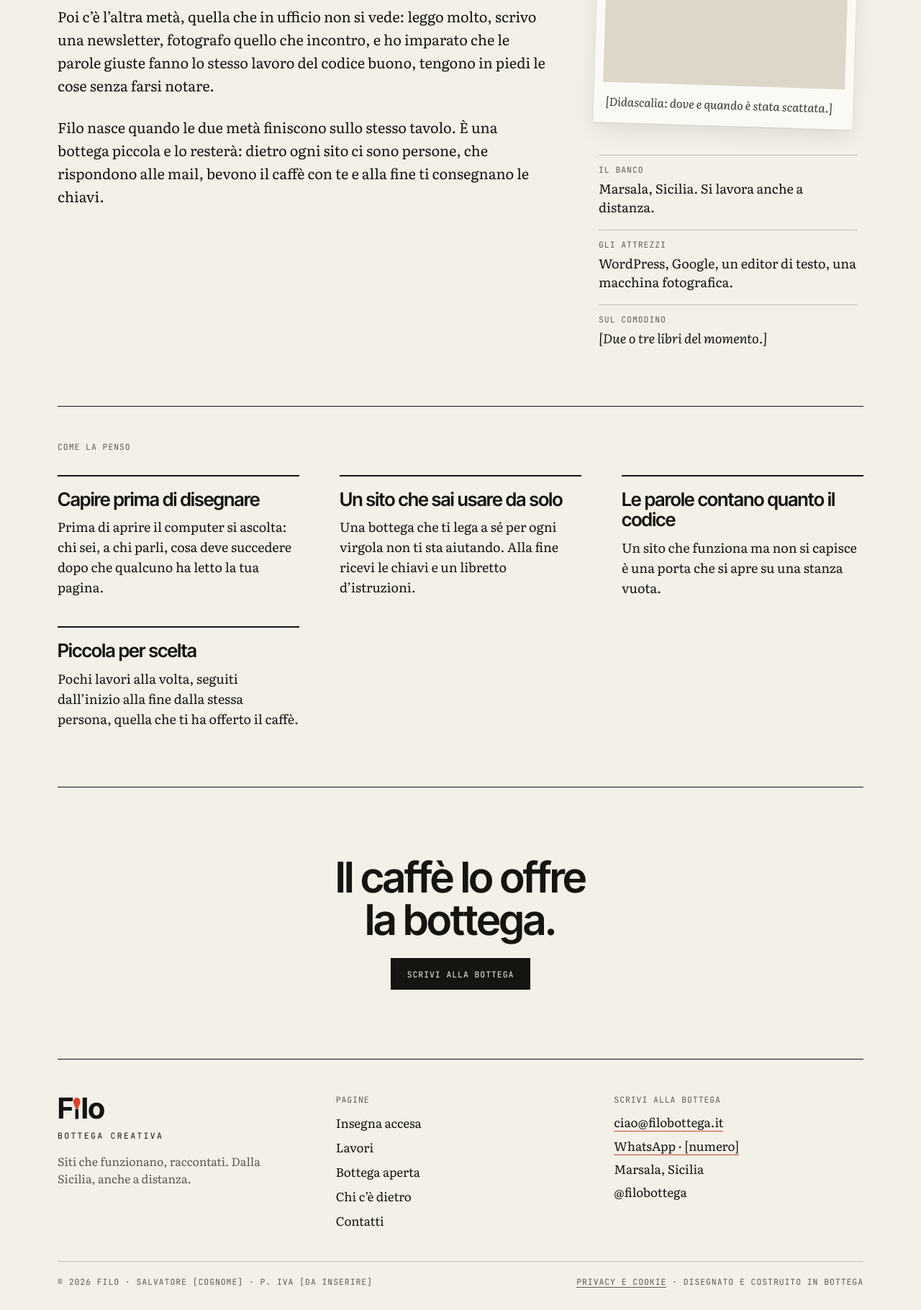
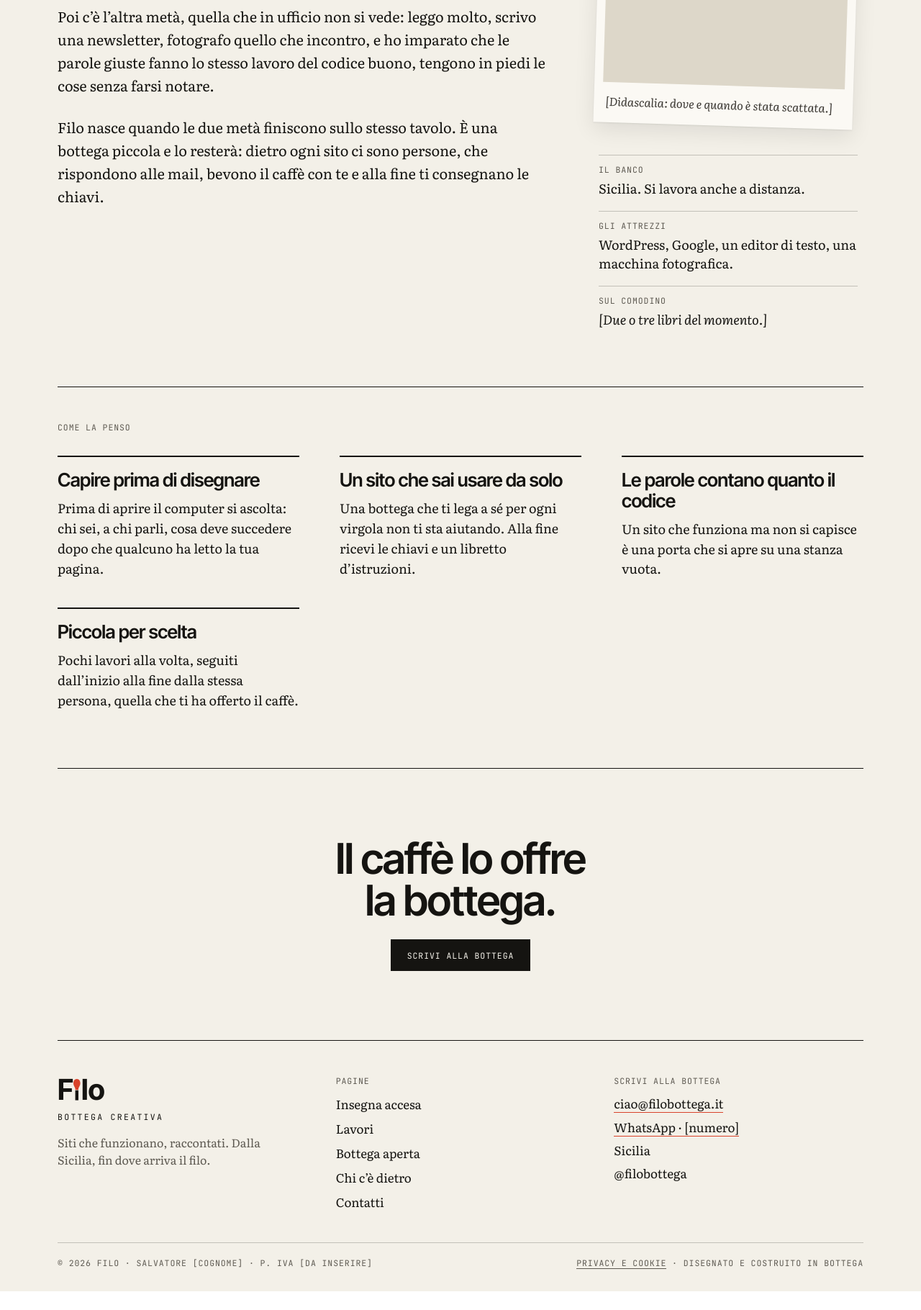
Before and after one commit to sagiambe-code/filo, a plain HTML site: page chi-ce-dietro.html in a window 1280 px wide. Shown: the part 811-2631 px from the top of the page at 72% size. After the commit the page ends 2605 px from the top, so only its background shows below. Drawn offline with Linux system fonts and the light colour scheme.

Commit message:
Via Marsala dal sito; piè di pagina: Dalla Sicilia, fin dove arriva il filo
Co-Authored-By: Claude Opus 5.5 <noreply@anthropic.com>
Claude-Session: https://claude.ai/code/session_01Wotqtq5xswzMDJppvZdXev

```diff
--- a/chi-ce-dietro.html
+++ b/chi-ce-dietro.html
@@ -53,7 +53,7 @@
 <dl style="margin: 0; display: flex; flex-direction: column; gap: 18px">
 <div style="border-top: 1px solid var(--line); padding-top: 12px">
 <dt class="m" style="color: var(--mute); margin-bottom: 6px">Il banco</dt>
-<dd style="margin: 0; font-size: 18px; line-height: 1.45">Marsala, Sicilia. Si lavora anche a distanza.</dd>
+<dd style="margin: 0; font-size: 18px; line-height: 1.45">Sicilia. Si lavora anche a distanza.</dd>
 </div>
 <div style="border-top: 1px solid var(--line); padding-top: 12px">
 <dt class="m" style="color: var(--mute); margin-bottom: 6px">Gli attrezzi</dt>
@@ -99,7 +99,7 @@
 <div>
 <a href="index.html" class="h" aria-label="Filo, torna alla home" style="font-size: 40px; font-weight: 700; letter-spacing: -.055em; line-height: 1">F<svg class="logo-bulb" viewBox="0 0 24 74" aria-hidden="true"><path class="glass" d="M12 0 C 20 0 24 7 24 15 C 24 23 19 28 17.5 33 L 17.5 38 L 6.5 38 L 6.5 33 C 5 28 0 23 0 15 C 0 7 4 0 12 0 Z" fill="var(--accent)"></path><rect x="6.5" y="39.5" width="11" height="34.5" fill="currentColor"></rect></svg><span style="letter-spacing: -.005em">l</span>o</a>
 <p class="m" style="margin: 10px 0 0; letter-spacing: .2em">Bottega creativa</p>
-<p style="margin: 16px 0 0; max-width: 18em; font-size: 16px; line-height: 1.5; color: var(--mute)">Siti che funzionano, raccontati. Dalla Sicilia, anche a distanza.</p>
+<p style="margin: 16px 0 0; max-width: 18em; font-size: 16px; line-height: 1.5; color: var(--mute)">Siti che funzionano, raccontati. Dalla Sicilia, fin dove arriva il filo.</p>
 </div>
 <nav aria-label="Pagine del sito">
 <p class="m" style="margin: 0 0 8px; color: var(--mute)">Pagine</p>
@@ -113,7 +113,7 @@
 </nav>
 <div>
 <p class="m" style="margin: 0 0 8px; color: var(--mute)">Scrivi alla bottega</p>
-<p style="margin: 0; font-size: 17px; line-height: 1.9"><a href="mailto:ciao@filobottega.it" style="border-bottom: 1px solid var(--accent)">ciao@filobottega.it</a><br><a href="https://wa.me/390000000000?text=Ciao%20Filo%2C%20vorrei%20accendere%20la%20mia%20insegna" style="border-bottom: 1px solid var(--accent)">WhatsApp · [numero]</a><br>Marsala, Sicilia<br>@filobottega</p>
+<p style="margin: 0; font-size: 17px; line-height: 1.9"><a href="mailto:ciao@filobottega.it" style="border-bottom: 1px solid var(--accent)">ciao@filobottega.it</a><br><a href="https://wa.me/390000000000?text=Ciao%20Filo%2C%20vorrei%20accendere%20la%20mia%20insegna" style="border-bottom: 1px solid var(--accent)">WhatsApp · [numero]</a><br>Sicilia<br>@filobottega</p>
 </div>
 </div>
 <div style="display: flex; flex-wrap: wrap; justify-content: space-between; gap: 12px 24px; padding-top: 20px; border-top: 1px solid var(--line)">
```
Also changed, not shown: bottega-aperta.html (+2 -2 lines), contatti.html (+3 -3 lines), index.html (+2 -2 lines), insegna-accesa.html (+2 -2 lines), lavori.html (+2 -2 lines).
